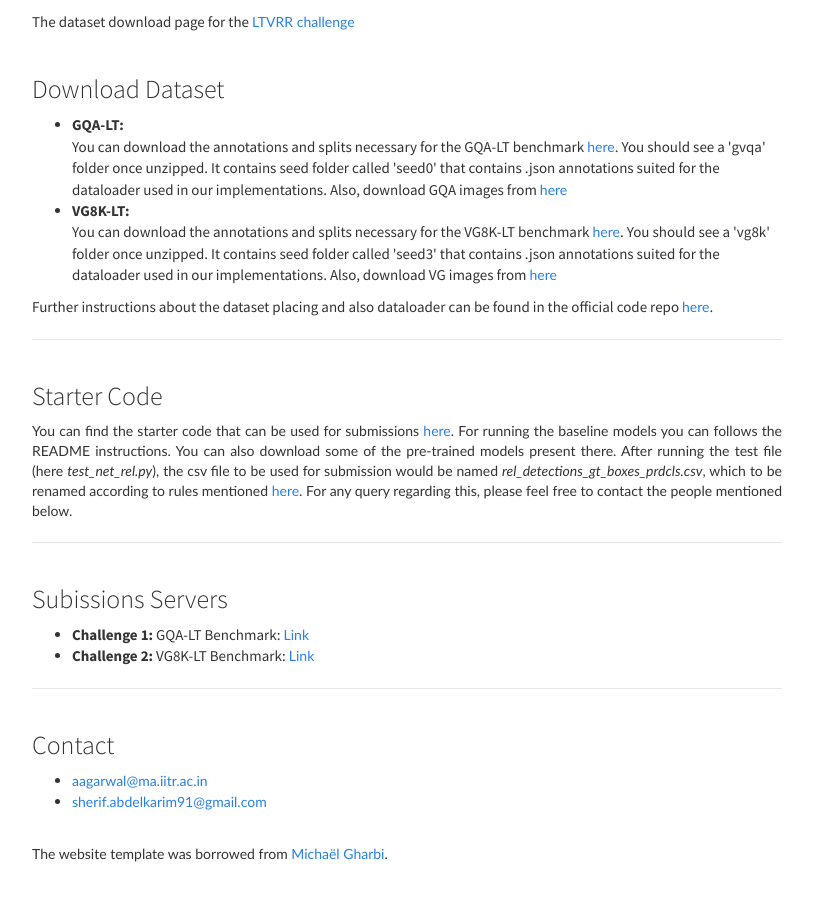
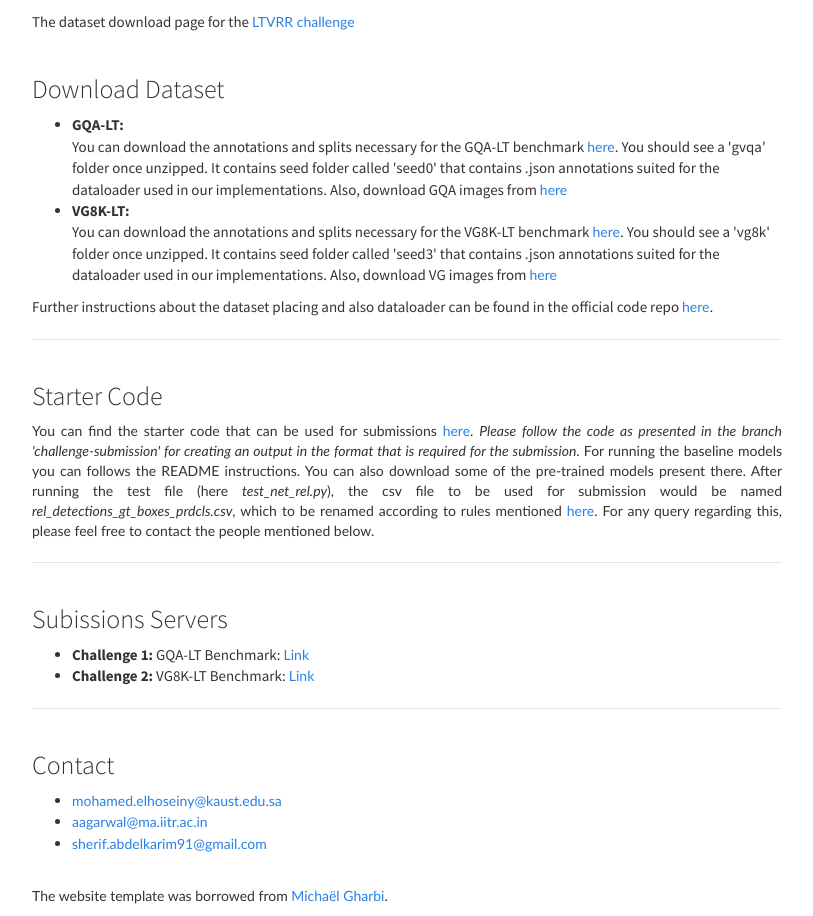
Before and after one commit to ltvrr/ltvrr.github.io, a plain HTML site: page challenge/starter.html in a window 1280 px wide. Shown: the part 112-1028 px from the top of the page, without its empty margins (233-1046 px from the left). Before the commit the page ends 987 px from the top, so only its background shows below. Drawn offline with nearby package versions, Linux system fonts and the light colour scheme; some packages are replaced by stand-ins of ours; a script that the page names is missing.

Commit message:
change starter code instructions

```diff
--- a/challenge/starter.html
+++ b/challenge/starter.html
@@ -87,7 +87,8 @@
                     Starter Code
                 </h3>
                 <p class="text-justify">
-                    You can find the starter code that can be used for submissions <a href="./docs/LTVRR_starter_code.zip">here</a>. For running the baseline models you can follows the README
+                    You can find the starter code that can be used for submissions <a href="https://github.com/Vision-CAIR/LTVRR/tree/challenge-submission">here</a>. <i>Please follow the code as presented in the branch 'challenge-submission' for
+                    creating an output in the format that is required for the submission</i>. For running the baseline models you can follows the README
                     instructions. You can also download some of the pre-trained models present there. After running the test file (here <i>test_net_rel.py</i>), the csv file to be used for submission would be named <i>rel_detections_gt_boxes_prdcls.csv</i>,
                     which to be renamed according to rules mentioned <a href="https://ltvrr.github.io/challenge/details">here</a>. For any query regarding this, please feel free to contact the people mentioned below.
                 </p>
@@ -123,6 +124,9 @@
                 <p class="text-justify">
                     <ul>
                         <li>
+                            <a href="mailto:mohamed.elhoseiny@kaust.edu.sa">mohamed.elhoseiny@kaust.edu.sa</a>
+                        </li>
+                        <li>
                             <a href="mailto:aagarwal@ma.iitr.ac.in">aagarwal@ma.iitr.ac.in</a>
                         </li>
                         <li>
```
Also changed, not shown: challenge/details.html (+2 -2 lines), challenge/index.html (+1 -1 lines).
